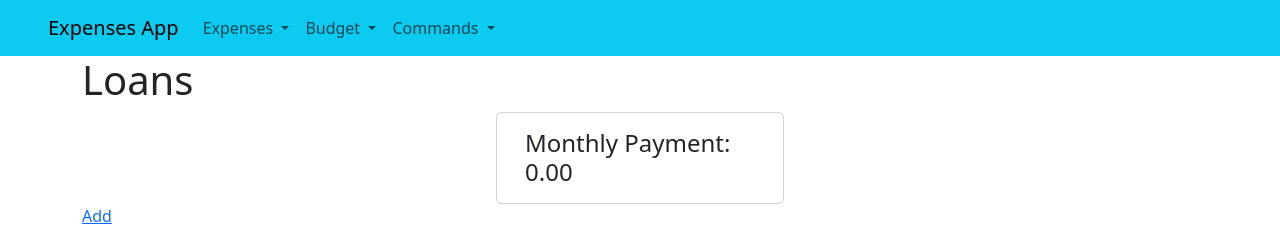
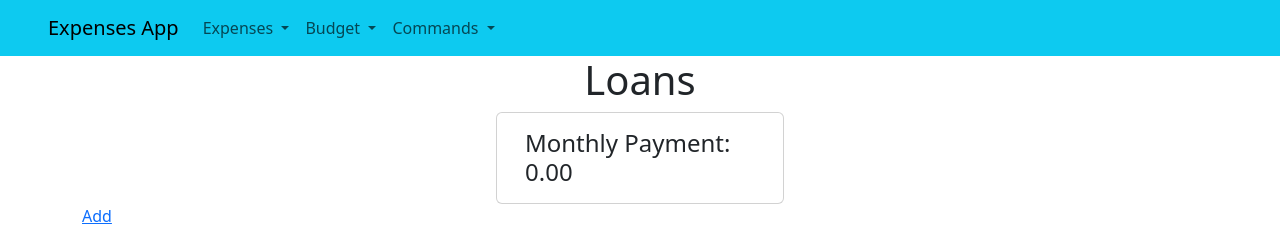
Before and after one commit to senquevila/expenses_site, a Django app: page /expenses/loans/ in a window 1280 px wide. Shown: the top 244 px of the page. Run offline with Django 4.2, Linux system fonts and the light colour scheme; data that the repository does not hold is empty; some libraries are stand-ins or nearby versions.

Commit message:
change navigation

```diff
--- a/templates/base.html
+++ b/templates/base.html
@@ -27,15 +27,16 @@
             Expenses
           </a>
           <div class="dropdown-menu" aria-labelledby="navbarDropdown">
-            <a class="dropdown-item" href="{% url 'transaction-list' %}">Transactions</a>
-            <div class="dropdown-divider"></div>
             <a class="dropdown-item" href="{% url 'account-list' %}">Accounts</a>
             <a class="dropdown-item" href="{% url 'account-transfer' %}">Accounts transfer</a>
             <div class="dropdown-divider"></div>
+            <a class="dropdown-item" href="{% url 'period-list' %}">Periods</a>
+            <div class="dropdown-divider"></div>
             <a class="dropdown-item" href="{% url 'currency-convert-list' %}">Currency Conversions</a>
             <div class="dropdown-divider"></div>
+            <a class="dropdown-item" href="{% url 'transaction-list' %}">Transactions</a>
             <a class="dropdown-item" href="{% url 'upload-list' %}">Uploads</a>
-            <a class="dropdown-item" href="{% url 'period-list' %}">Periods</a>
+            <div class="dropdown-divider"></div>
             <a class="dropdown-item" href="{% url 'subscription-list' %}">Subscriptions</a>
             <a class="dropdown-item" href="{% url 'loan-list' %}">Loans</a>
           </div>
--- a/templates/expenses/loan_list.html
+++ b/templates/expenses/loan_list.html
@@ -6,7 +6,7 @@ Loans
 {%endblock %}
 
 {% block content %}
-<h1>Loans</h1>
+<h1 class="text-center">Loans</h1>
 <div class="card" style="width: 18rem;">
   <div class="card-body">
     <h4 class="card-text">Monthly Payment: {{ total|floatformat:"2"|intcomma }}</h4>
```
Lines whose indentation alone changed are shown as unchanged.
